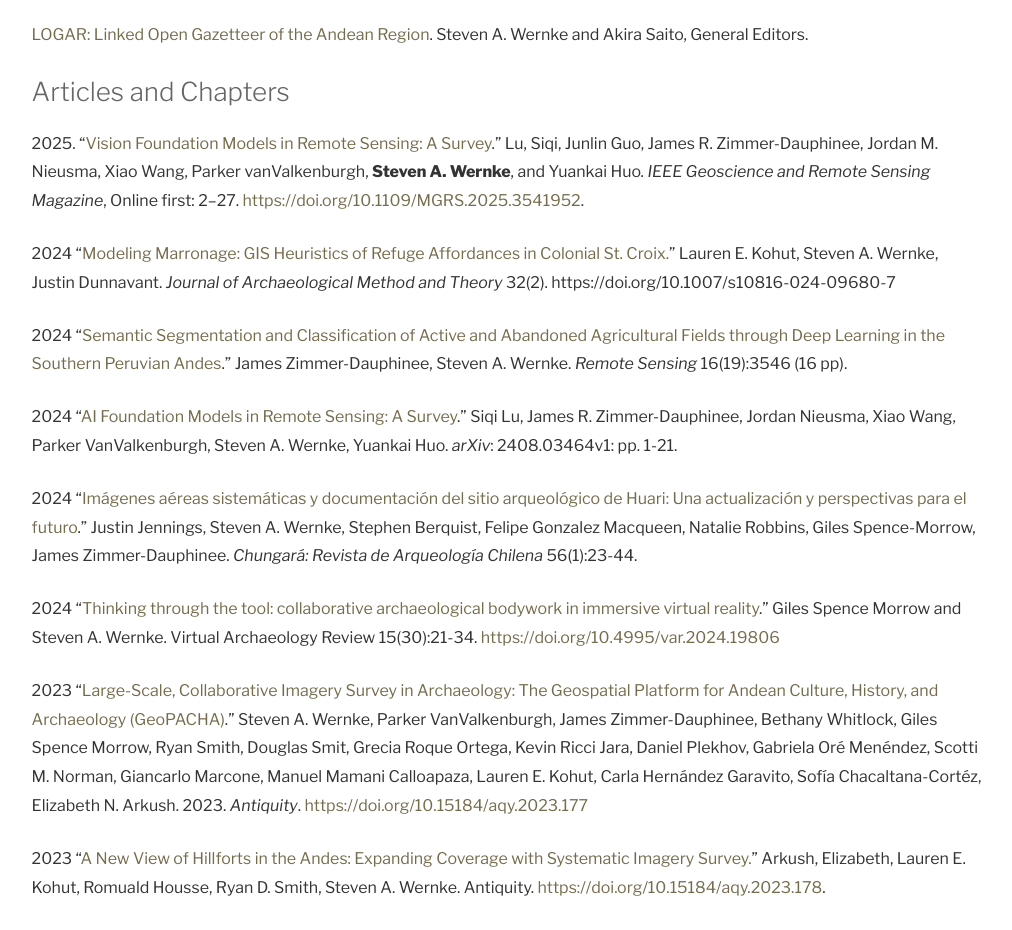
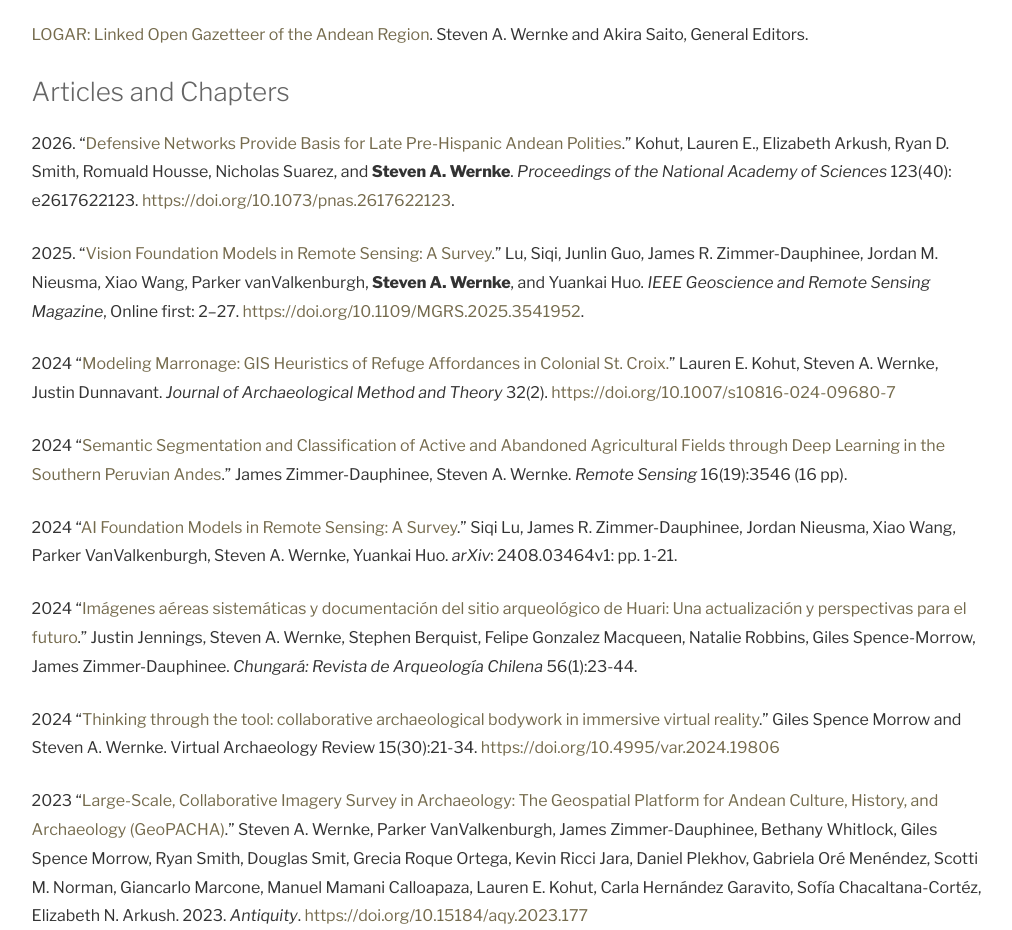
Before and after one commit to sawernke/sawernke.github.io, a plain HTML site: page publications-etc/index.html in a window 1280 px wide. Shown: the part 967-1897 px from the top of the page, without its empty margins (138-1150 px from the left). Drawn offline with nearby package versions, Linux system fonts and the light colour scheme.

Commit message:
Add 2026 PNAS article and fix broken 2024 Modeling Marronage link

```diff
--- a/publications-etc/index.html
+++ b/publications-etc/index.html
@@ -199,11 +199,15 @@ a:visited {
 
 
 
+<p class="wp-block-paragraph">2026.  “<a href="https://www.pnas.org/doi/10.1073/pnas.2617622123" target="_blank" rel="noreferrer noopener">Defensive Networks Provide Basis for Late Pre-Hispanic Andean Polities</a>.” Kohut, Lauren E., Elizabeth Arkush, Ryan D. Smith, Romuald Housse, Nicholas Suarez, and <strong>Steven A. Wernke</strong>.  <em>Proceedings of the National Academy of Sciences</em> 123(40): e2617622123. <a href="https://doi.org/10.1073/pnas.2617622123" target="_blank" rel="noreferrer noopener">https://doi.org/10.1073/pnas.2617622123</a>. </p>
+
+
+
 <p class="wp-block-paragraph">2025.  “<a href="https://ieeexplore.ieee.org/document/10916803" target="_blank" rel="noreferrer noopener">Vision Foundation Models in Remote Sensing: A Survey</a>.” Lu, Siqi, Junlin Guo, James R. Zimmer-Dauphinee, Jordan M. Nieusma, Xiao Wang, Parker vanValkenburgh, <strong>Steven A. Wernke</strong>, and Yuankai Huo.  <em>IEEE Geoscience and Remote Sensing Magazine</em>, Online first: 2–27. <a href="https://doi.org/10.1109/MGRS.2025.3541952" target="_blank" rel="noreferrer noopener">https://doi.org/10.1109/MGRS.2025.3541952</a>. </p>
 
 
 
-<p class="wp-block-paragraph">2024 “<a href="http://2024	“Modeling Marronage: GIS Heuristics of Refuge Affordances in Colonial St. Croix.” Lauren E. Kohut, Steven A. Wernke, Justin Dunnavant. Journal of Archaeological Method and Theory 32(2). https://doi.org/10.1007/s10816-024-09680-7">Modeling Marronage: GIS Heuristics of Refuge Affordances in Colonial St. Croix.</a>” Lauren E. Kohut, Steven A. Wernke, Justin Dunnavant. <em>Journal of Archaeological Method and Theory</em> 32(2). https://doi.org/10.1007/s10816-024-09680-7</p>
+<p class="wp-block-paragraph">2024 “<a href="https://doi.org/10.1007/s10816-024-09680-7" target="_blank" rel="noreferrer noopener">Modeling Marronage: GIS Heuristics of Refuge Affordances in Colonial St. Croix.</a>” Lauren E. Kohut, Steven A. Wernke, Justin Dunnavant. <em>Journal of Archaeological Method and Theory</em> 32(2). <a href="https://doi.org/10.1007/s10816-024-09680-7" target="_blank" rel="noreferrer noopener">https://doi.org/10.1007/s10816-024-09680-7</a></p>
 
 
 
```
